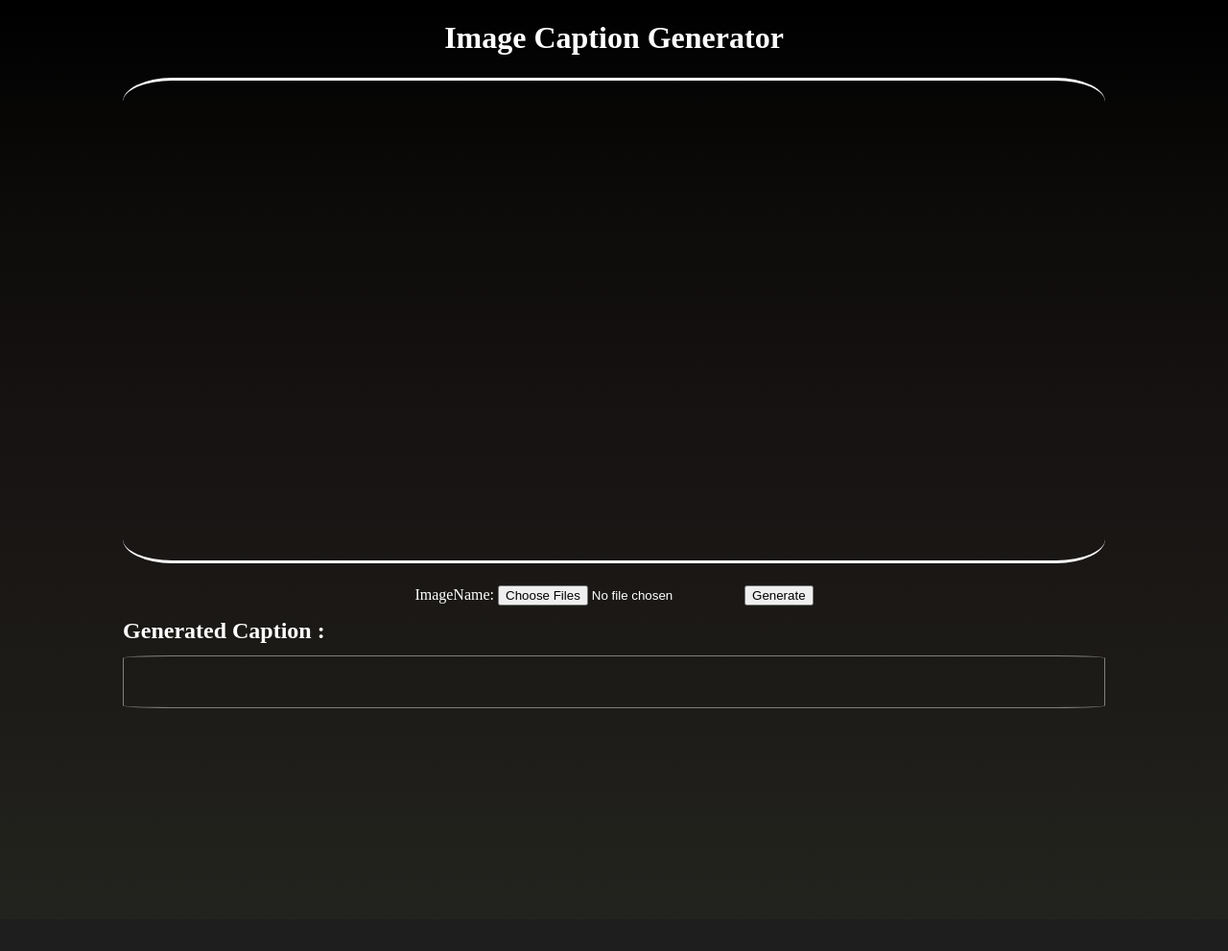
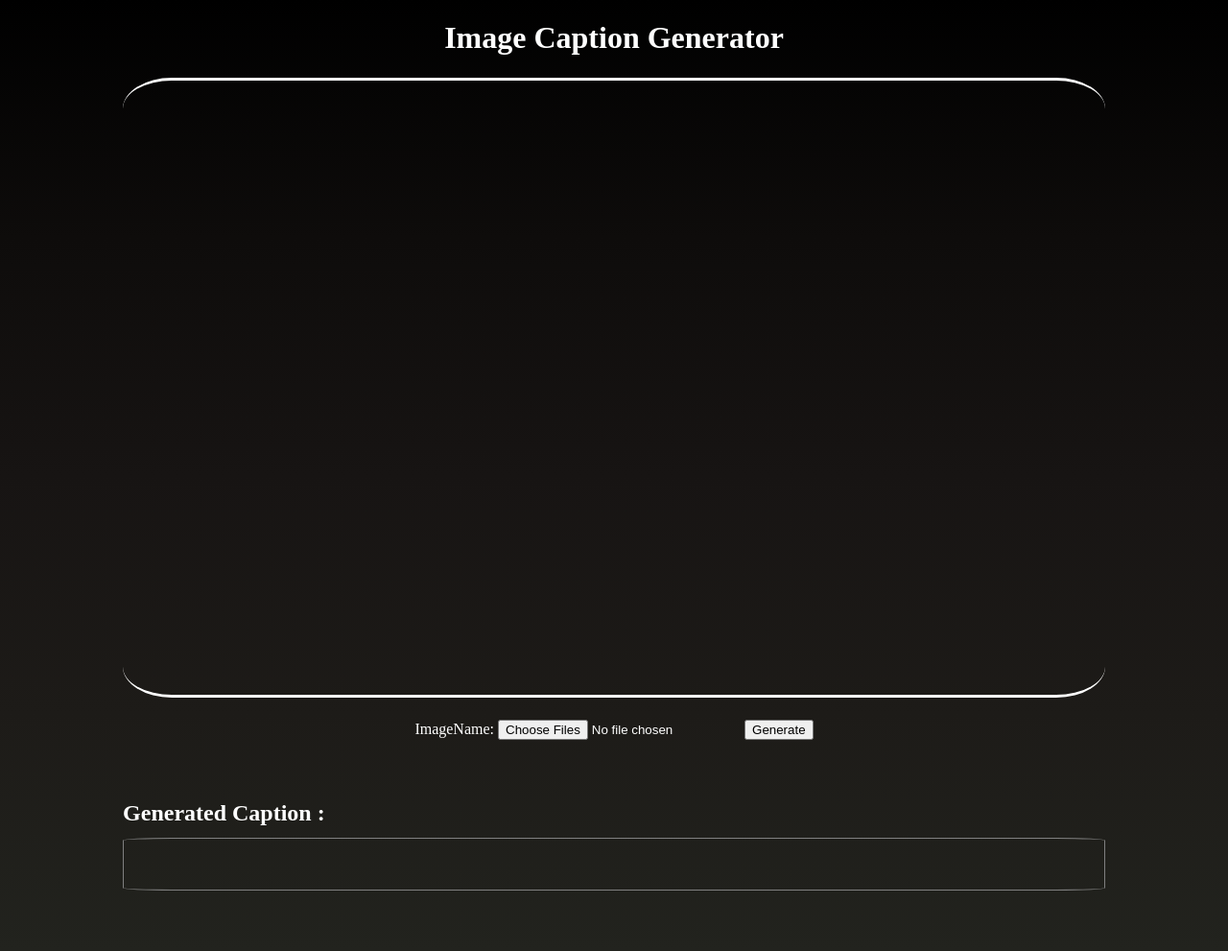
Before and after one commit to Kunal-Shaw-097/Image-captioning, a Flask app: page / in a window 1280 px wide. Shown: the whole page at 96% size. Before the commit the page ends 738 px from the top, so only its background shows below. Run offline with Flask 3, Linux system fonts and the light colour scheme; a map, chart or similar area stays blank; parts of the project's set-up code (start-up, migrations or seed data) failed here and were passed over.

Commit message:
minor visual changes

```diff
--- a/static/styles.css
+++ b/static/styles.css
@@ -24,12 +24,10 @@ form{
 
 #top{
     margin : 0% 5% 5% 5%;
-    height: 500px;
 }
 
 #bottom{
     margin : 5%;
-    height: 250px;
 }
 
 #txt_box{
@@ -50,11 +48,11 @@ form{
     border-bottom : solid;
     border-radius: 5%;
     margin : 2% 5% 2% 5%;
-    height : 500px;
+    height : 640px;
 }
 
 #canv1{
-    margin : 5% 0 0 0;
+    margin : 5% 0 1% 0;
     max-height: 540px;
     max-width: 540px;
 }
```
